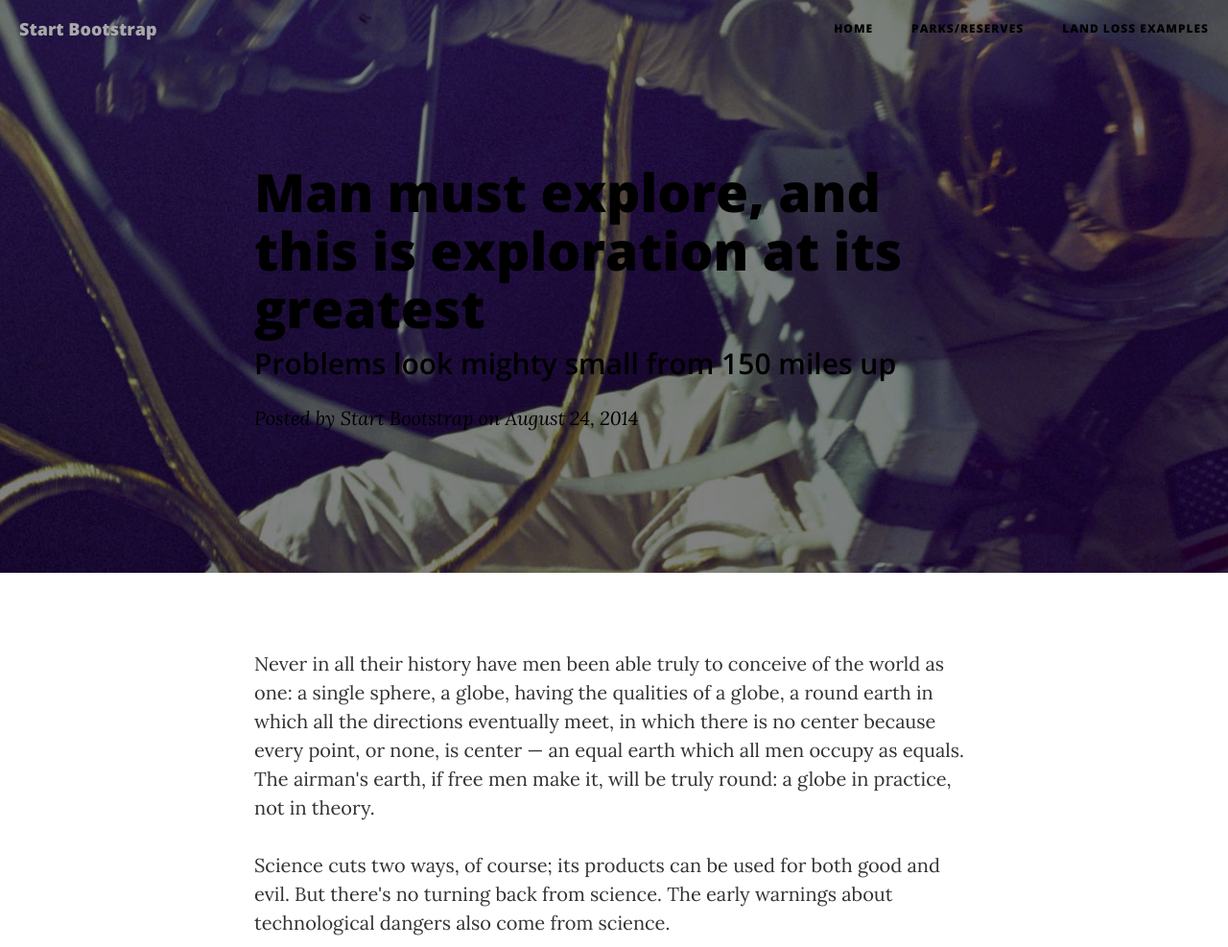
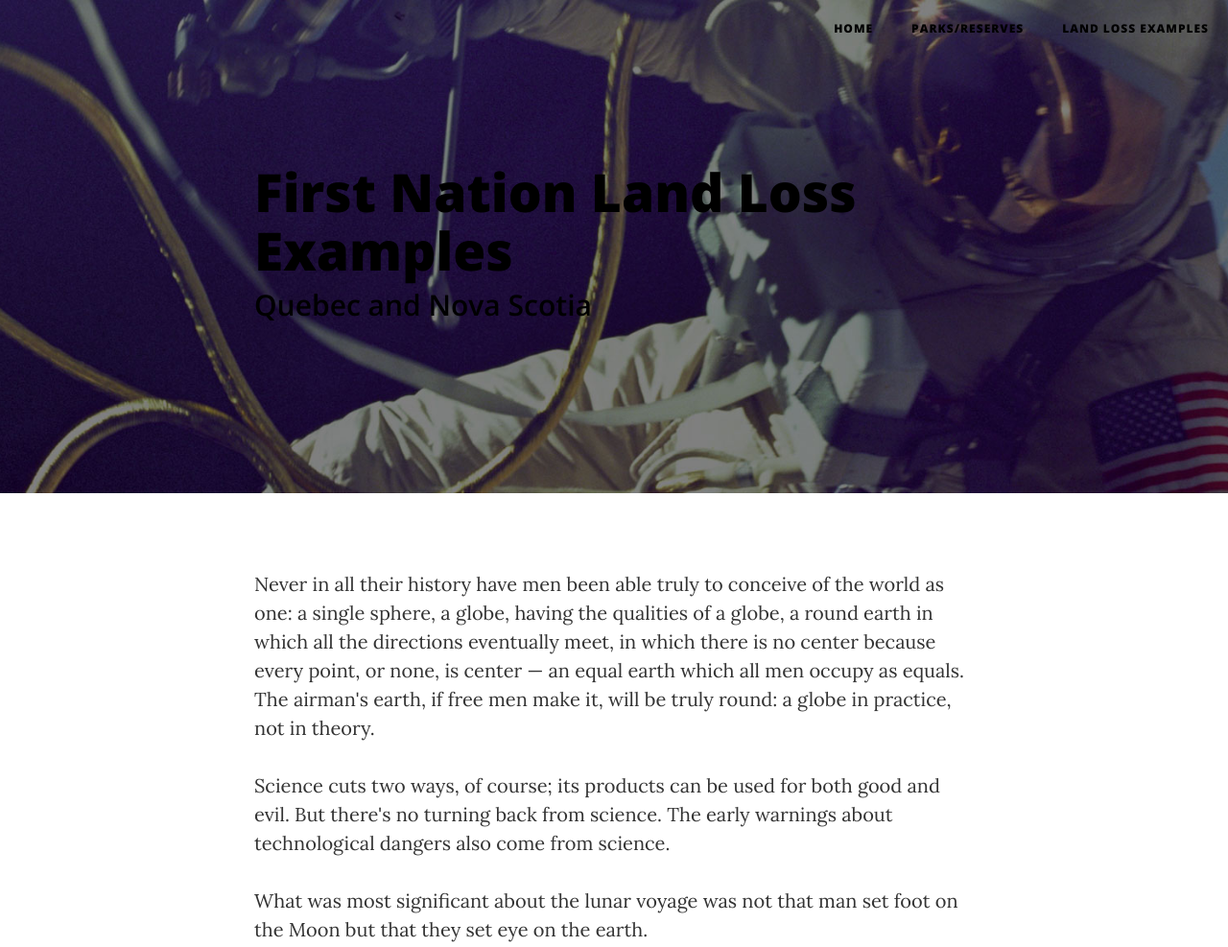
Before and after one commit to DataVizMonicaNikkiStephanie/FirstNationsReserves, a website: page landloss.html in a window 1280 px wide. Shown: the top 987 px of the page at 96% size. Drawn offline with nearby package versions, Linux system fonts and the light colour scheme.

Commit message:
Update landloss.html

```diff
--- a/landloss.html
+++ b/landloss.html
@@ -9,7 +9,7 @@
     <meta name="description" content="">
     <meta name="author" content="">
 
-    <title>Clean Blog - Sample Post</title>
+    <title>Land Loss</title>
 
     <!-- Bootstrap Core CSS -->
     <link href="vendor/bootstrap/css/bootstrap.min.css" rel="stylesheet">
@@ -42,7 +42,6 @@
                     <span class="sr-only">Toggle navigation</span>
                     Menu <i class="fa fa-bars"></i>
                 </button>
-                <a class="navbar-brand" href="index.html">Start Bootstrap</a>
             </div>
 
             <!-- Collect the nav links, forms, and other content for toggling -->
@@ -71,9 +70,9 @@
             <div class="row">
                 <div class="col-lg-8 col-lg-offset-2 col-md-10 col-md-offset-1">
                     <div class="post-heading">
-                        <h1>Man must explore, and this is exploration at its greatest</h1>
-                        <h2 class="subheading">Problems look mighty small from 150 miles up</h2>
-                        <span class="meta">Posted by <a href="#">Start Bootstrap</a> on August 24, 2014</span>
+                        <h1>First Nation Land Loss Examples</h1>
+                        <h2 class="subheading">Quebec and Nova Scotia</h2>
+
                     </div>
                 </div>
             </div>
```
